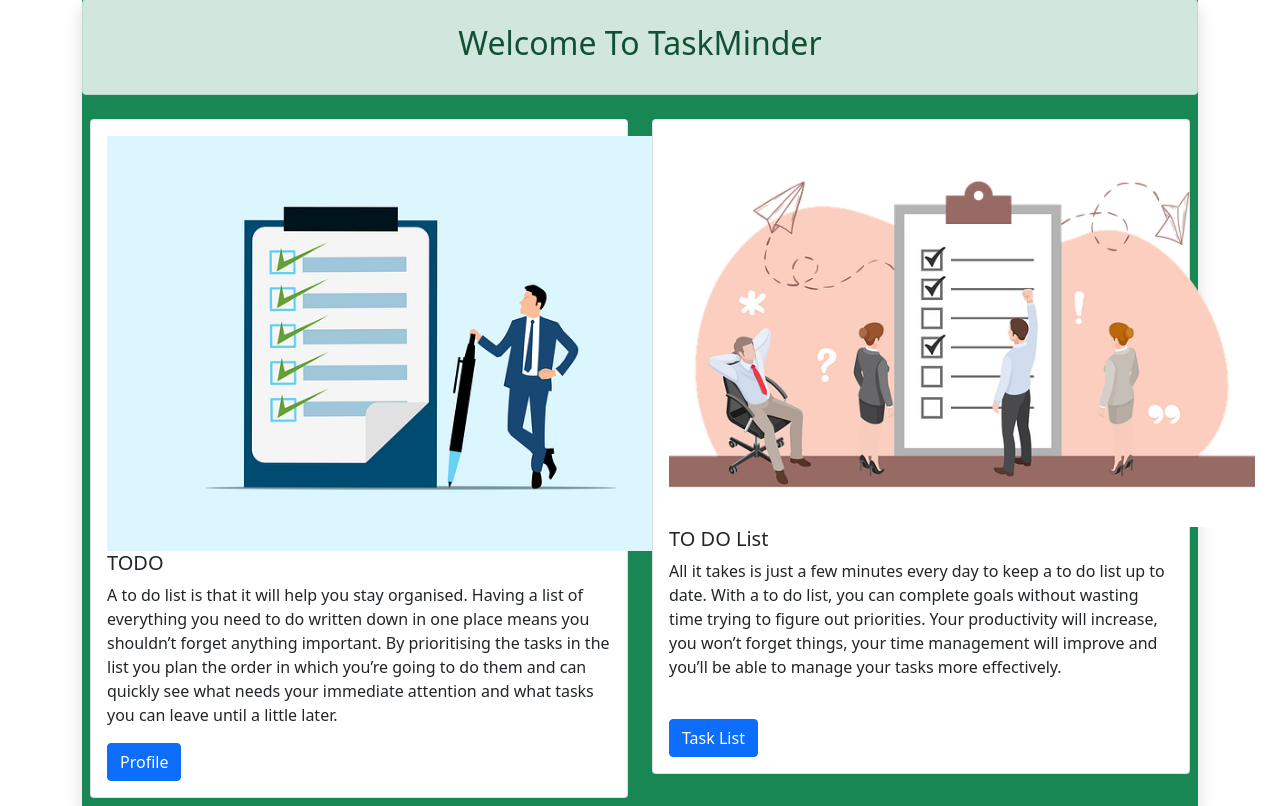
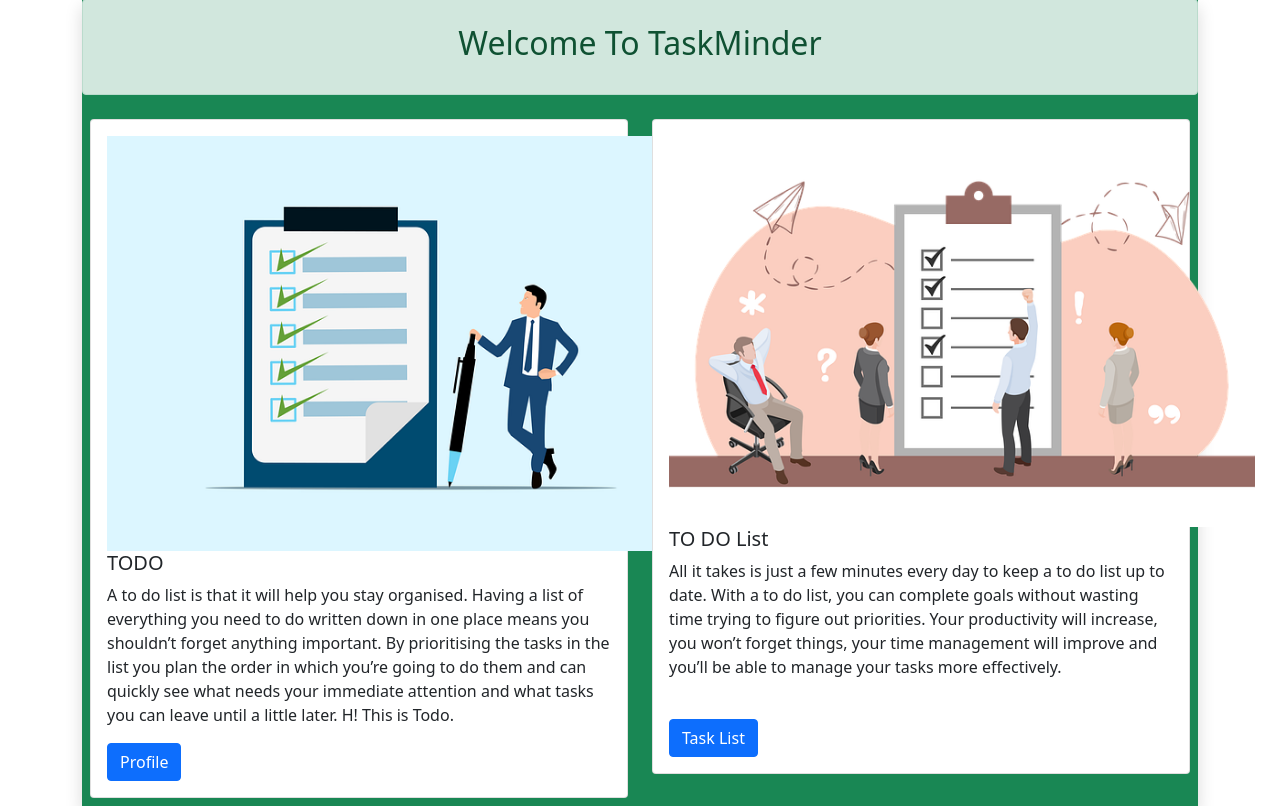
Before and after one commit to Arif-462/Django_TaskMinder, a Django app: page / in a window 1280 px wide. Shown: the part 73-879 px from the top of the page. Run offline with Django 4.2, Linux system fonts and the light colour scheme.

Commit message:
extra text

```diff
--- a/templates/home.html
+++ b/templates/home.html
@@ -21,7 +21,9 @@
                       <p class="card-text "> A to do list is that it will help you stay organised.
                         Having a list of everything you need to do written down in one place means you shouldn’t
                         forget anything important. By prioritising the tasks in the list you plan the order in which you’re going to do
-                        them and can quickly see what needs your immediate attention and what tasks you can leave until a little later.</p>
+                        them and can quickly see what needs your immediate attention and what tasks you can leave until a little later.
+                        H! This is Todo.
+                      </p>
                       <a href="{% url 'profile' %}" class="btn btn-primary">Profile</a>
                     </div>
                   </div>
```
